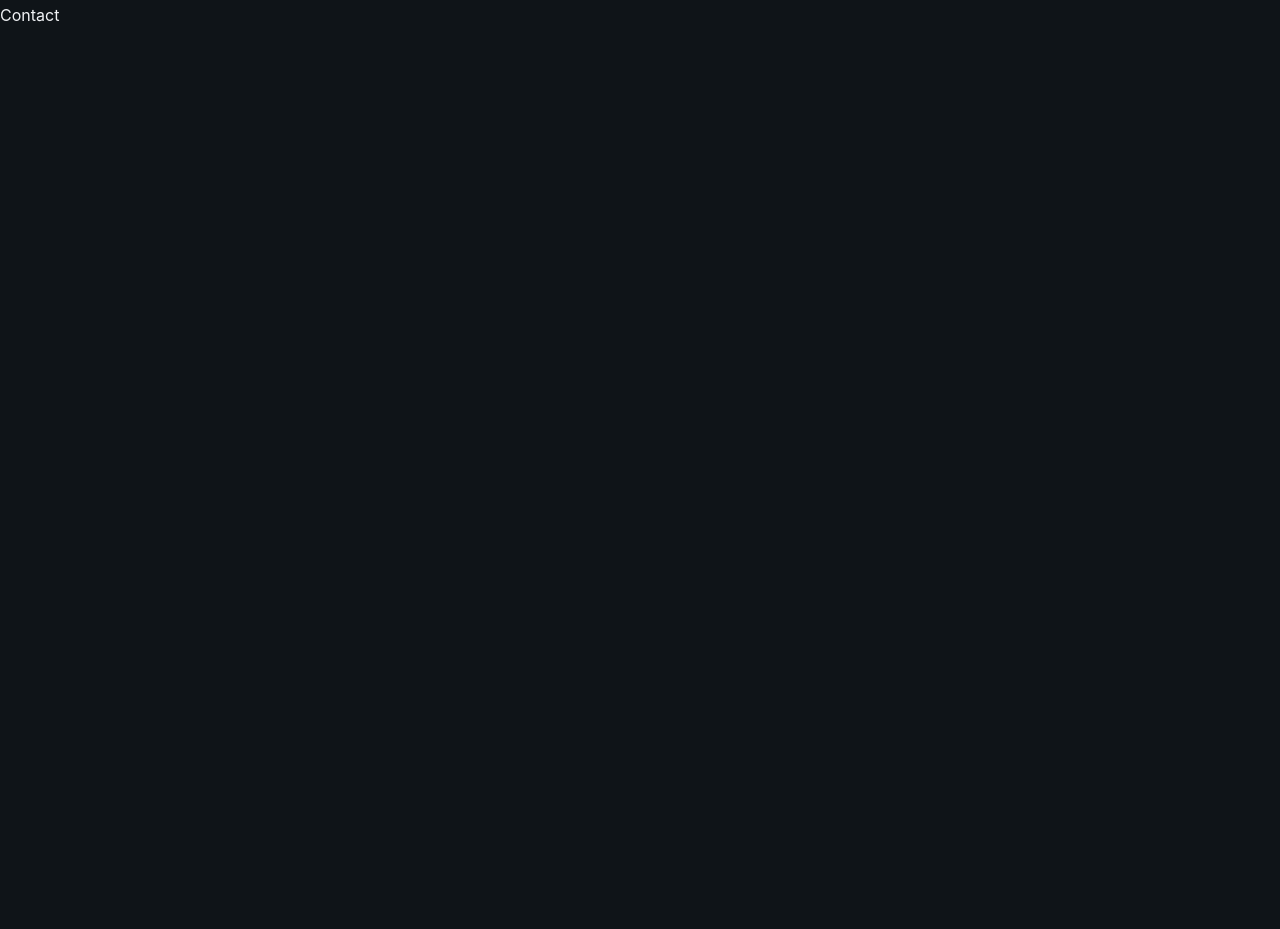
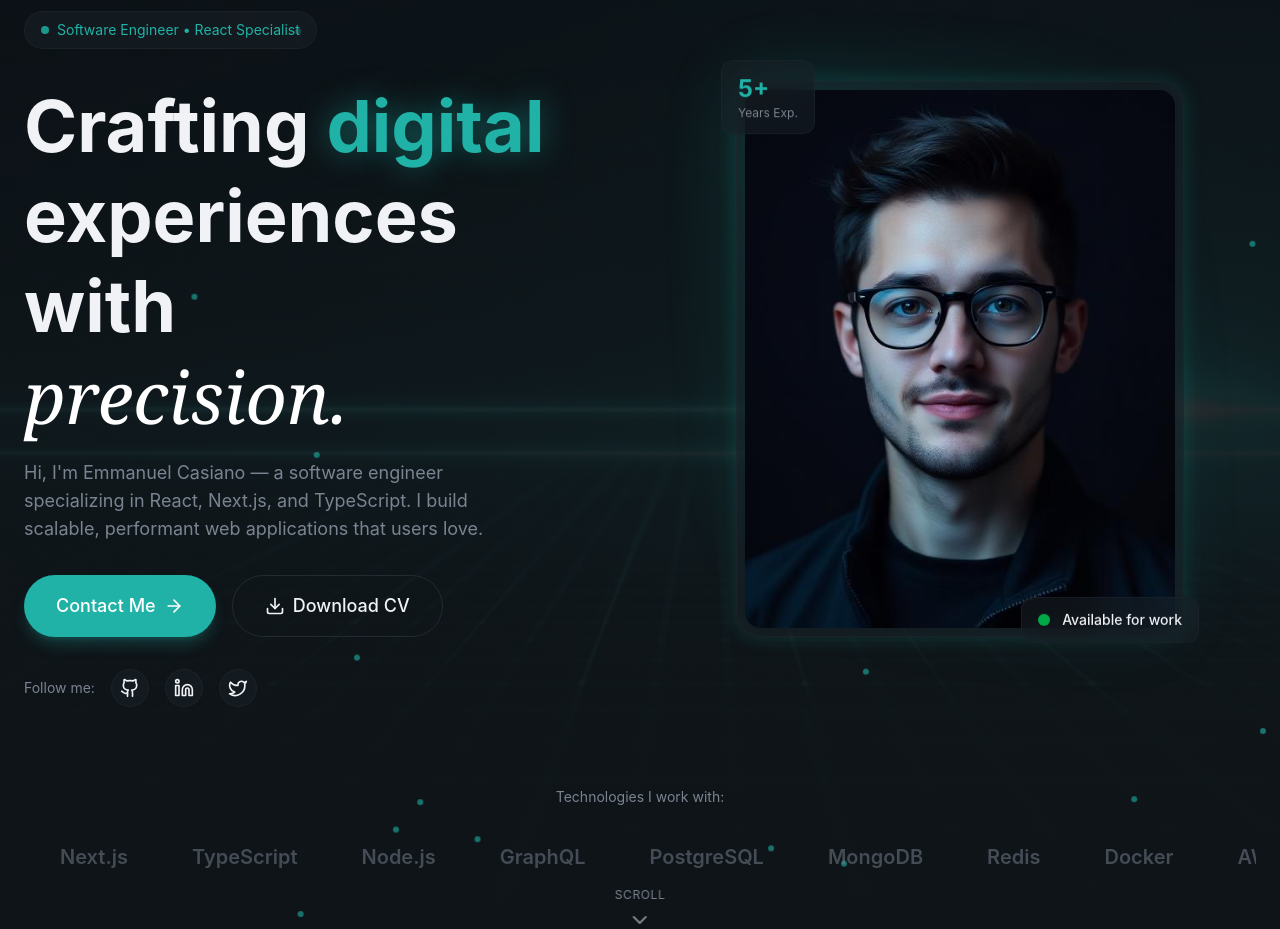
Before and after one commit to emmanuelcasiano/react-practice, a React (Vite) app in the folder portfolio-green/: page / in a window 1280 px wide. Shown: the part 117-1046 px from the top of the page. Before the commit the page ends 800 px from the top, so only its background shows below. Built offline with nearby package versions, Linux system fonts and the light colour scheme.

Commit message:
feat: add more animation to hero section

```diff
--- a/portfolio-green/src/sections/Hero.jsx
+++ b/portfolio-green/src/sections/Hero.jsx
@@ -1,3 +1,129 @@
+import { ArrowRight, Github, Linkedin, Twitter, ChevronDown } from "lucide-react";
+import { Button } from "../components/Button";
+import { AnimatedBorderButton } from "../components/AnimatedBorderButton";
+
+const skills = ["React", "Next.js", "TypeScript", "Node.js", "GraphQL", "PostgreSQL", "MongoDB", "Redis", "Docker", "AWS", "Vercel", "Tailwind CSS", "Prisma", "Jest", "Cypress", "Figma", "Git", "GitHub Actions"];
+
 export const Hero = () => {
-    return <section>Hero</section>;
+    return (
+        <section className="relative min-h-screen flex items-center overflow-hidden">
+            {/* Bg */}
+            <div className="absolute inset-0">
+                <img src="/hero-bg.jpg" alt="Hero image" className="w-full h-full object-cover opacity-40" />
+                <div className="absolute inset-0 bg-linear-to-b from-background/20 via-background/80 to-background"></div>
+            </div>
+
+            {/* Green Dots */}
+            <div className="absolute inset-0 overflow-hidden pointer-events-none">
+                {[...Array(30)].map((_, i) => (
+                    <div
+                        className="absolute w-1 h-1 md:w-1.5 md:h-1.5 rounded-full opacity-60"
+                        style={{
+                            backgroundColor: "#20B2A6",
+                            left: `${Math.random() * 100}%`,
+                            top: `${Math.random() * 100}%`,
+                            animation: `slow-drift ${15 + Math.random() * 20}s ease-in-out infinite ${i * 0.1}s`,
+                            animationDelay: `${Math.random() * 5}s`,
+                        }}
+                    />
+                ))}
+            </div>
+
+            {/* Content */}
+            <div className="container mx-auto px-6 pt-32 pb-20 relative z-10">
+                <div className="grid lg:grid-cols-2 gap-12 items-center">
+                    {/* Left Column - Text Content */}
+                    <div className="space-y-8">
+                        <div className="animate-fade-in">
+                            <span className="inline-flex items-center gap-2 px-4 py-2 rounded-full glass text-sm text-primary">
+                                <span className="w-2 h-2 bg-primary rounded-full animate-pulse" />
+                                Software Engineer • React Specialist
+                            </span>
+                        </div>
+
+                        {/* Headline */}
+                        <div className="space-y-4">
+                            <h1 className="text-5xl md:text-6xl lg:text-7xl font-bold leading-tight animate-fade-in animation-delay-100">
+                                Crafting <span className="text-primary glow-text">digital</span>
+                                <br />
+                                experiences with
+                                <br />
+                                <span className="font-serif italic font-normal text-white">precision.</span>
+                            </h1>
+
+                            <p className="text-lg text-muted-foreground max-w-lg animate-fade-in animation-delay-200">
+                                Hi, I'm Emmanuel Casiano — a software engineer specializing in React, Next.js, and TypeScript. I build scalable, performant web applications that users love.
+                            </p>
+                        </div>
+
+                        {/* CTAs */}
+                        <div className="flex flex-wrap gap-4 animate-fade-in animation-delay-300">
+                            <Button size="lg">
+                                Contact Me <ArrowRight className="h-5 w-5" />
+                            </Button>
+                            <AnimatedBorderButton />
+                        </div>
+
+                        {/* Social Links */}
+                        <div className="flex items-center gap-4 animate-fade-in animation-delay-400">
+                            <span className="text-sm text-muted-foreground">Follow me: </span>
+                            {[
+                                { icon: Github, href: "#" },
+                                { icon: Linkedin, href: "#" },
+                                { icon: Twitter, href: "#" },
+                            ].map((social, idx) => (
+                                <a href={social.href} key={idx} className="p-2 rounded-full glass hover:bg-primary/10 hover:text-primary transition-all duration-300">
+                                    {<social.icon className="w-5 h-5" />}
+                                </a>
+                            ))}
+                        </div>
+                    </div>
+                    {/* Right Column - Profile Image  */}
+                    <div className="relative animate-fade-in animation-delay-300">
+                        {/* Profile Image */}
+                        <div className="relative max-w-md mx-auto">
+                            <div className="absolute inset-0 rounded-3xl bg-linear-to-br from-primary/30 via-transparent to-primary/10 blur-2xl animate-pulse" />
+                            <div className="relative glass rounded-3xl p-2 glow-border">
+                                <img src="/profile-photo.jpg" alt="EC Dev" className="w-full aspect-4/5 object-cover rounded-2xl" />
+
+                                {/* Floating Badge */}
+                                <div className="absolute -bottom-4 -right-4 glass rounded-xl px-4 py-3 animate-float">
+                                    <div className="flex items-center gap-3">
+                                        <div className="w-3 h-3 bg-green-500 rounded-full animate-pulse" />
+                                        <span className="text-sm font-medium">Available for work</span>
+                                    </div>
+                                </div>
+                                {/* Stats Badge */}
+                                <div className="absolute -top-4 -left-4 glass rounded-xl px-4 py-3 animate-float animation-delay-500">
+                                    <div className="text-2xl font-bold text-primary">5+</div>
+                                    <div className="text-xs text-muted-foreground">Years Exp.</div>
+                                </div>
+                            </div>
+                        </div>
+                    </div>
+                </div>
+
+                {/* Skills Section */}
+                <div className="mt-20 animate-fade-in animation-delay-600">
+                    <p className="text-sm text-muted-foreground mb-5 text-center">Technologies I work with:</p>
+                    <div className="relative overflow-hidden">
+                        <div className="flex animate-marquee">
+                            {[...skills, ...skills].map((skill, idx) => (
+                                <div key={idx} className="shrink-0 px-8 py-4">
+                                    <span className="text-xl font-semibold text-muted-foreground/50 hover:text-muted-foreground transition-colors">{skill}</span>
+                                </div>
+                            ))}
+                        </div>
+                    </div>
+                </div>
+            </div>
+
+            <div className="absolute bottom-8 left-1/2 -translate-x-1/2 animate-fade-in animation-delay-800">
+                <a href="#about" className="flex flex-col items-center gap-2 text-muted-foreground hover:text-primary transition-colors group">
+                    <span className="text-xs uppercase tracking-wider">Scroll</span>
+                    <ChevronDown className="w-6 h-6 animate-bounce" />
+                </a>
+            </div>
+        </section>
+    );
 };
```
